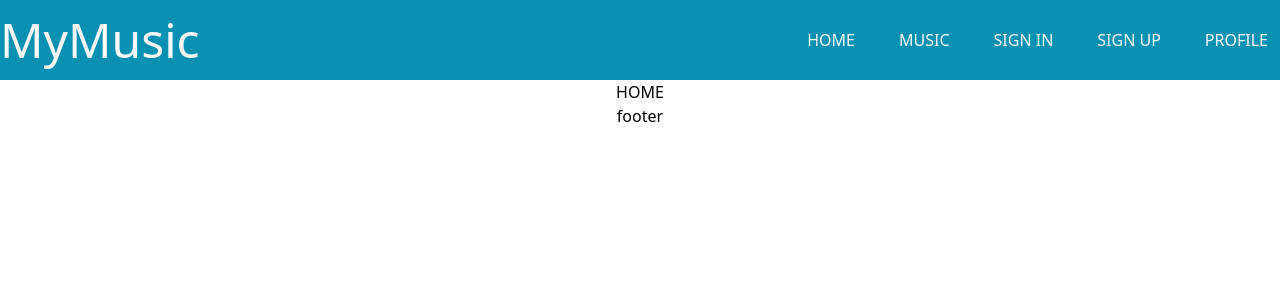
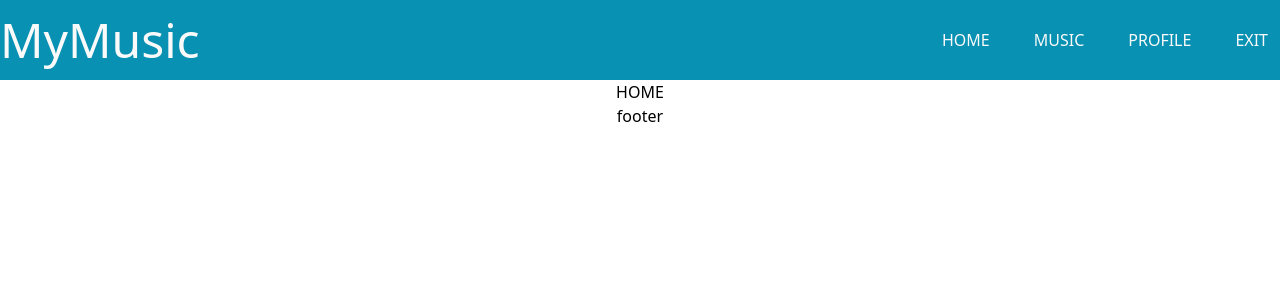
Before and after one commit to samolazoff/Music-MERN, a React (Create React App) app in the folder client/: page / in a window 1280 px wide. Shown: the top 300 px of the page. Built offline with nearby package versions, Linux system fonts and the light colour scheme.

Commit message:
FEAT: header

```diff
--- a/client/src/components/navbar/Navbar.jsx
+++ b/client/src/components/navbar/Navbar.jsx
@@ -2,24 +2,43 @@ import React from 'react';
 import {NavLink } from 'react-router-dom';
 
 const links = [
-    ['home', '/'],
-    ['music', '/music'],
-    ['sign in', '/app/login'],
-    ['sign up', '/app/registr'],
-    ['profile', '/app/me'],
+    // title, href, isAuth, !isAuth
+    ['home', '/', true, true],
+    ['music', '/music', true, false],
+    ['sign in', '/app/login', false, true],
+    ['sign up', '/app/registr', false, true],
+    ['profile', '/app/me', true, false],
+    ['exit', 'exit', true, false]
 ];
 
 const Navbar = () => {
+
+    const isAuth= true;
+
     return (
         <nav className="app-navbar h-20">
             <ul className=' flex flex-row justify-end gap-5 items-center uppercase h-full'>
                 {
                     links.map((link, index)=>{
-                        return(
-                            <li key={index} className='nav__item px-3'>
-                                <NavLink to={link[1]}>{link[0]}</NavLink>
-                            </li>
-                        )
+                        if(isAuth){
+                            if(link[2]){
+                                return(
+                                    <li key={index} className='nav__item px-3 hover:bg-link-1-bgc-hover h-full flex justify-center items-center'>
+                                        <NavLink to={link[1]}>{link[0]}</NavLink>
+                                    </li>
+                                )
+                            }
+
+                        } else{
+                            if(link[3]){
+                                return(
+                                    <li key={index} className='nav__item px-3 hover:bg-link-1-bgc-hover h-full flex justify-center items-center'>
+                                        <NavLink to={link[1]}>{link[0]}</NavLink>
+                                    </li>
+                                )
+                            }
+                        }
+
                     })
                 }
             </ul>
```
